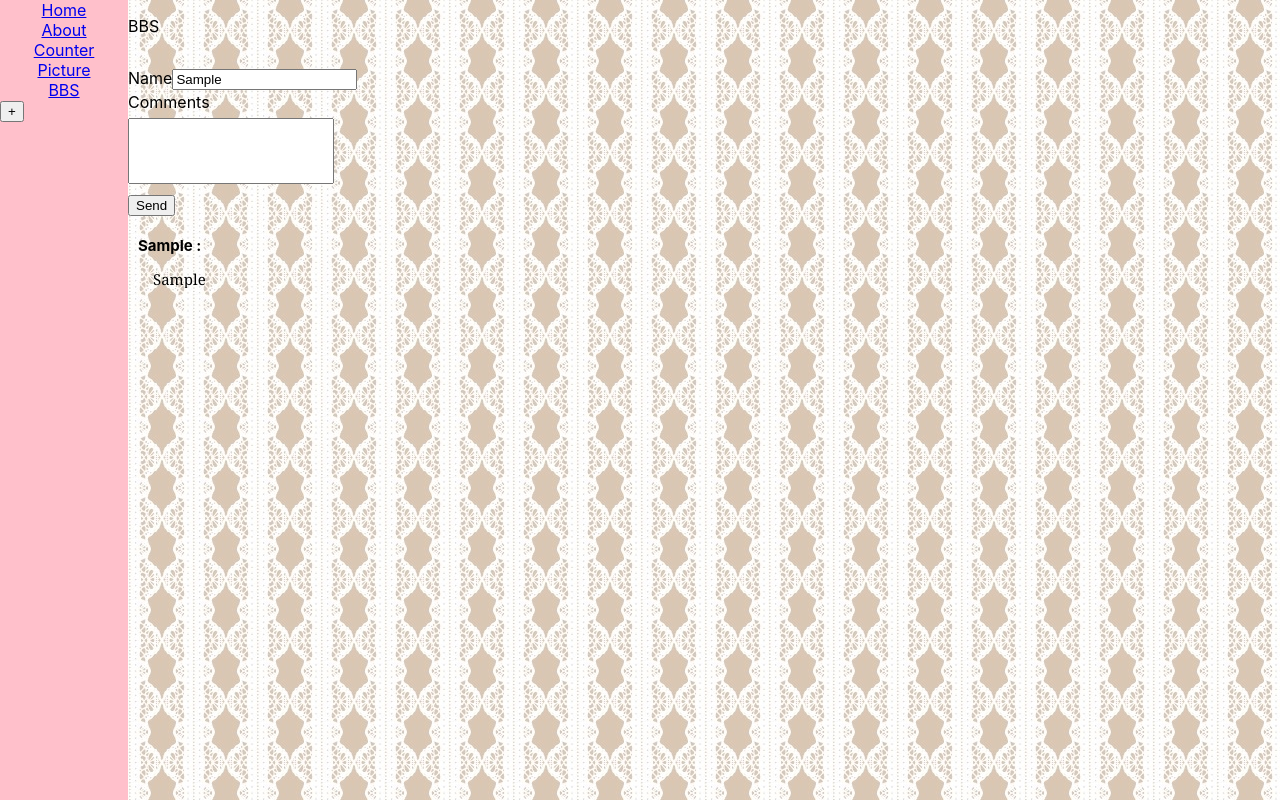
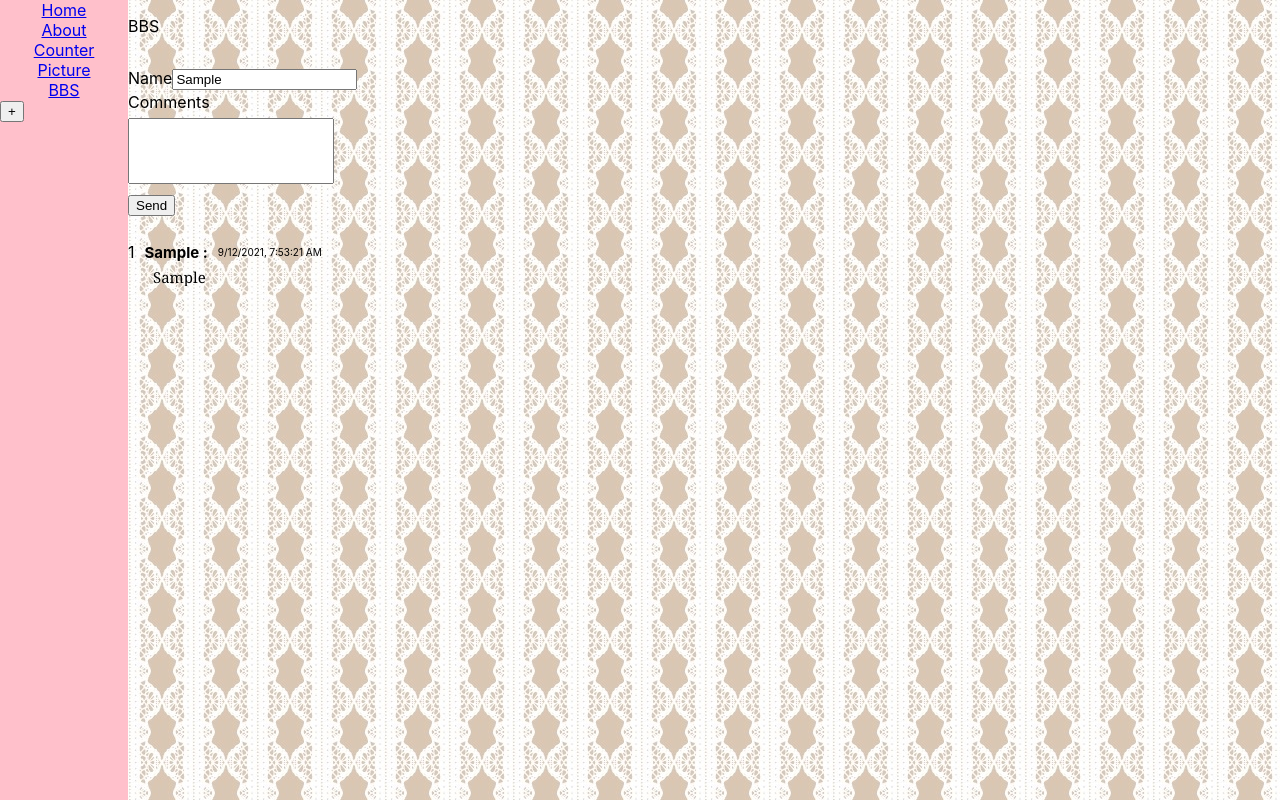
Before and after one commit to kobayashi63/test, a React (Create React App) app: page /bbs in a window 1280 px wide. Both pictures are taken after typing "Sample", "Sample" into the empty fields and a click on the button "Send". Built offline with nearby package versions, Linux system fonts and the light colour scheme.

Commit message:
add comment number

```diff
--- a/src/BBS/index.js
+++ b/src/BBS/index.js
@@ -79,7 +79,8 @@ class BBS extends Component {
             user: "",
             comments: "",
             notation1: "",
-            notation2: ""
+            notation2: "",
+            number: 0
         }
     }
 
@@ -104,17 +105,17 @@ class BBS extends Component {
                     {this.state.lists.map((l)=>(
                        <div class="BBS-box">
                         <div key={l.user} style={{marginTop: 10}}>
-                            <div style={{display: 'flex', alignItems: 'center'}}>
+                            <div style={{display: 'flex', alignItems: 'center', marginBottom: -15}}>
+                                <p> {l.number} </p>
                                <h1> {/*class="name-box"> */}
                                    {l.user} :
                                </h1>
                                <div style={{fontSize: "10px"}}> {/* ? hanei sarenai */}
-                                  {l.date}
+                                  {this.state.date}
                                </div>
                             </div>
                             <div>
-                               <Text text={l.comments}/>
-
+                               <Text text={l.comments} style={{marginTop: 0}}/>
                             </div>
                         </div>
                        </div>
@@ -155,11 +156,12 @@ class BBS extends Component {
                 ...this.state.lists,
                 {
                     user: this.state.user,
-                    comments: this.state.comments
+                    comments: this.state.comments,
+                    number: this.state.number +1
                 }
             ],
             comments: "",
-
+            number: this.state.number +1
         });
 
 
```
